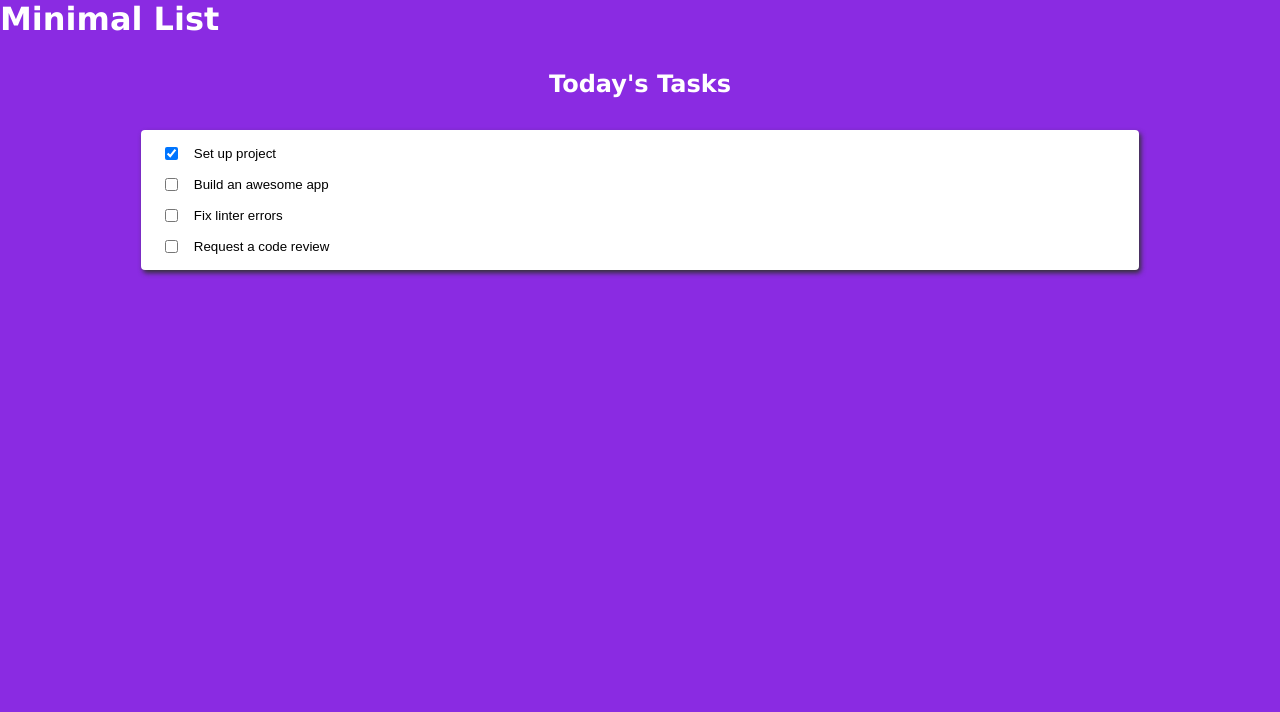
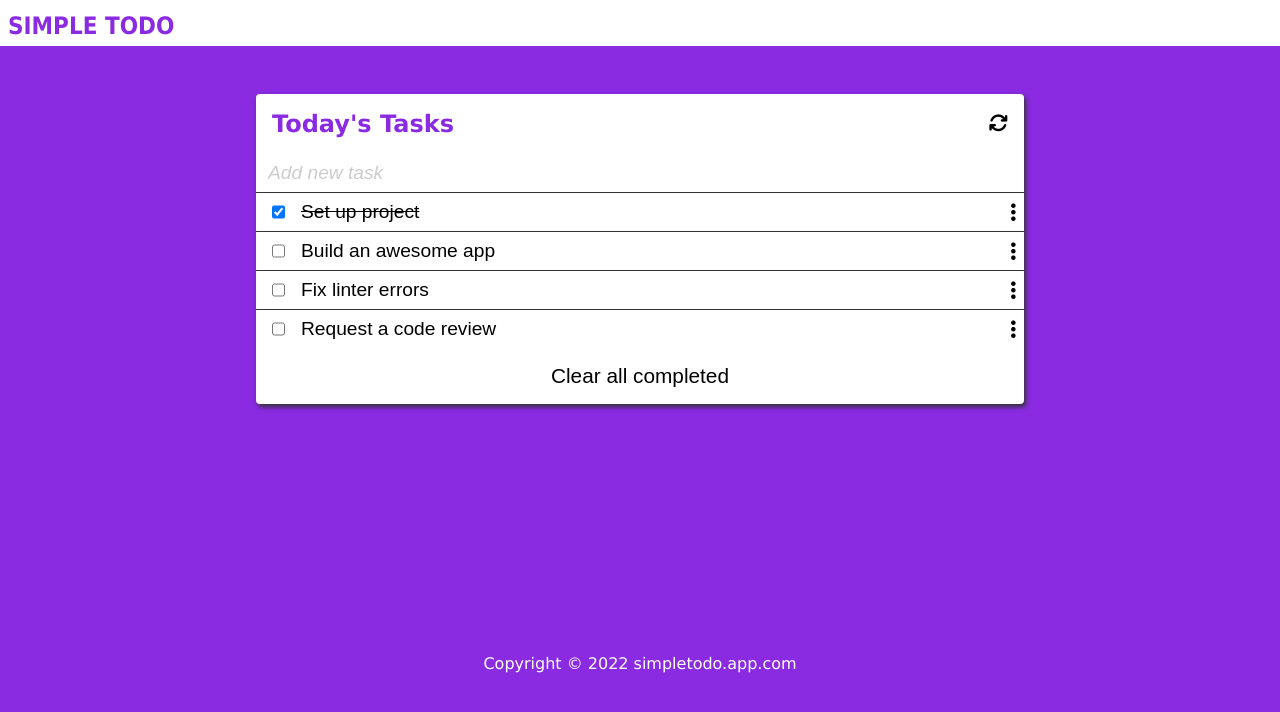
Before and after one commit to IndieCoderMM/todo-app, a website built with webpack: page src/index.html in a window 1280 px wide. Built offline with nearby package versions, Linux system fonts and the light colour scheme.

Commit message:
Modify UI  and add buttons

```diff
--- a/src/index.css
+++ b/src/index.css
@@ -7,7 +7,6 @@
 body {
   background-color: blueviolet;
   font-family: Verdana, Geneva, Tahoma, sans-serif;
-  color: #fff;
 }
 
 ul {
@@ -17,29 +16,77 @@ ul {
 input {
   border: none;
   background-color: transparent;
+  font-size: 1.2rem;
 }
 
 input:focus {
   outline: none;
 }
 
-section {
-  padding: 2rem 1rem 3rem 1rem;
+input::placeholder {
+  font-style: italic;
+  color: #ccc;
 }
 
-h2 {
+button {
+  background: none;
+  border: none;
+}
+
+main {
+  min-height: 70vh;
+}
+
+footer {
   text-align: center;
-  margin-bottom: 2rem;
+  color: white;
+}
+
+.navbar {
+  background-color: #fff;
+  margin-bottom: 3rem;
+  padding: 0.25rem 0.5rem;
+}
+
+.brand {
+  font-family: Tahoma, Geneva, Verdana, sans-serif;
+  font-size: 1.5rem;
+  color: blueviolet;
+  text-decoration: none;
+  text-transform: uppercase;
+}
+
+#new-task-input {
+  padding: 0.5rem 0.75rem;
+}
+
+#todo-section {
+  background-color: #fff;
+  color: blueviolet;
+  width: 60%;
+  margin: auto;
+  border-radius: 0.25rem;
+  box-shadow: 2px 3px 5px #333;
+}
+
+.section-header {
+  display: flex;
+  justify-content: space-between;
+  padding: 1rem;
+}
+
+#refresh-btn {
+  color: #000;
+  font-size: 1.2rem;
+  transition: all 0.3s;
+}
+
+#refresh-btn:hover {
+  color: royalblue;
+  transform: scale(1.4) rotateZ(90deg);
 }
 
 #todo-container {
-  background-color: #fff;
-  color: blueviolet;
-  width: 80%;
-  margin: auto;
-  padding: 0.5rem;
-  border-radius: 0.25rem;
-  box-shadow: 2px 3px 5px #333;
   display: flex;
   flex-direction: column;
 }
@@ -48,8 +95,51 @@ h2 {
   display: flex;
   gap: 1rem;
   padding: 0.5rem 1rem;
+  border-top: solid 1px #333;
+  position: relative;
+}
+
+#todo-container button {
+  position: absolute;
+  right: 0.5rem;
+  font-size: 1.3rem;
+}
+
+.remove-btn {
+  display: none;
+  color: crimson;
+  transition: all 0.1s;
+}
+
+.drag-btn {
+  cursor: move;
+}
+
+.remove-btn:hover {
+  transform: scale(1.2);
 }
 
 #todo-container li:focus-within {
-  background-color: burlywood;
+  background-color: beige;
 }
+
+#todo-container li:focus-within .remove-btn {
+  display: block;
+}
+
+#todo-container li:focus-within .drag-btn {
+  display: none;
+}
+
+#clear-btn {
+  width: 100%;
+  padding: 1rem;
+  text-align: center;
+  font-size: 1.3rem;
+  transition: all 0.1s;
+}
+
+#clear-btn:hover {
+  background-color: goldenrod;
+  color: #fff;
+}
--- a/src/index.html
+++ b/src/index.html
@@ -4,20 +4,33 @@
     <meta charset="UTF-8" />
     <meta http-equiv="X-UA-Compatible" content="IE=edge" />
     <meta name="viewport" content="width=device-width, initial-scale=1.0" />
-    <title>Todo List App</title>
+    <title>Simple Todo App</title>
+    <script
+      src="https://kit.fontawesome.com/9d6e6aaa13.js"
+      crossorigin="anonymous"
+    ></script>
   </head>
   <body>
-    <header>
-      <h1>Minimal List</h1>
+    <header class="navbar">
+      <h1><a href="#" class="brand">Simple Todo</a></h1>
     </header>
     <main>
-      <section>
-        <h2>Today's Tasks</h2>
+      <section id="todo-section">
+        <header class="section-header">
+          <h2 class="title">Today's Tasks</h2>
+          <button id="refresh-btn">
+            <i class="fa-solid fa-arrows-rotate"></i>
+          </button>
+        </header>
+        <input type="text" id="new-task-input" placeholder="Add new task" />
         <ul id="todo-container">
           <!-- This section will load dynamically -->
         </ul>
+        <button id="clear-btn" type="button">Clear all completed</button>
       </section>
     </main>
-    <footer></footer>
+    <footer>
+      <p>Copyright &copy; 2022 simpletodo.app.com</p>
+    </footer>
   </body>
 </html>
--- a/src/index.js
+++ b/src/index.js
@@ -29,11 +29,24 @@ const getListItem = (todo) => {
   const li = document.createElement('li');
   const checkBox = document.createElement('input');
   const input = document.createElement('input');
+  const removeBtn = document.createElement('button');
+  const dragBtn = document.createElement('button');
   checkBox.setAttribute('type', 'checkbox');
   checkBox.checked = todo.completed;
   input.value = todo.description;
+  if (todo.completed) input.style.textDecoration = 'line-through';
+  removeBtn.id = `remove-${todo.index}`;
+  dragBtn.id = `drag-${todo.index}`;
+  removeBtn.classList.add('remove-btn');
+  dragBtn.classList.add('drag-btn');
+  // Button icons
+  removeBtn.innerHTML = '<i class="fa-solid fa-trash"></i>';
+  dragBtn.innerHTML = '<i class="fa-solid fa-ellipsis-vertical"></i>';
+
   li.appendChild(checkBox);
   li.appendChild(input);
+  li.appendChild(removeBtn);
+  li.appendChild(dragBtn);
   return li;
 };
 
```
Also changed, not shown: dist/index.html, dist/main.js.
